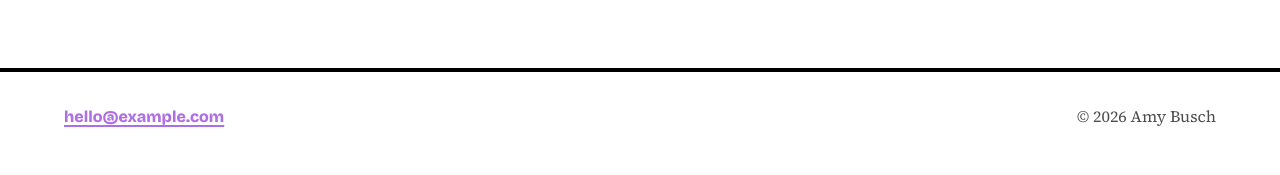
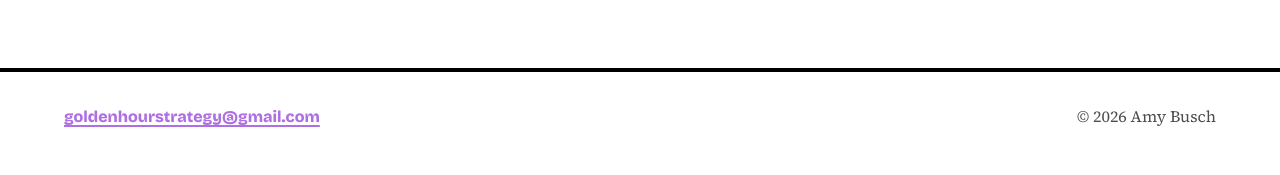
Before and after one commit to b10sweeper/b10sweeper.github.io, a Jekyll site: the page built from index.md, in a window 1280 px wide. Shown: the part 1408-1583 px from the top of the page. Built offline with Jekyll 4.4.1, drawn with Linux system fonts in a browser that asks for light colours.

Commit message:
Update _config.yml

```diff
--- a/_config.yml
+++ b/_config.yml
@@ -1,6 +1,6 @@
 title: Amy Busch
 description: <strong>i’m a strategist</strong> who can also write, create, lead, and execute.
-email: hello@example.com
+email: goldenhourstrategy@gmail.com
 url: "https://b10sweeper.github.io"
 baseurl: ""
 # When you buy a domain, change url to https://yourdomain.com
```
